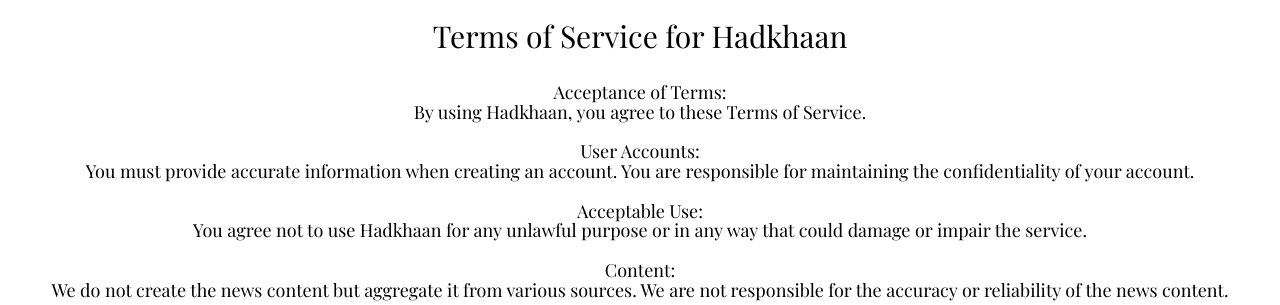
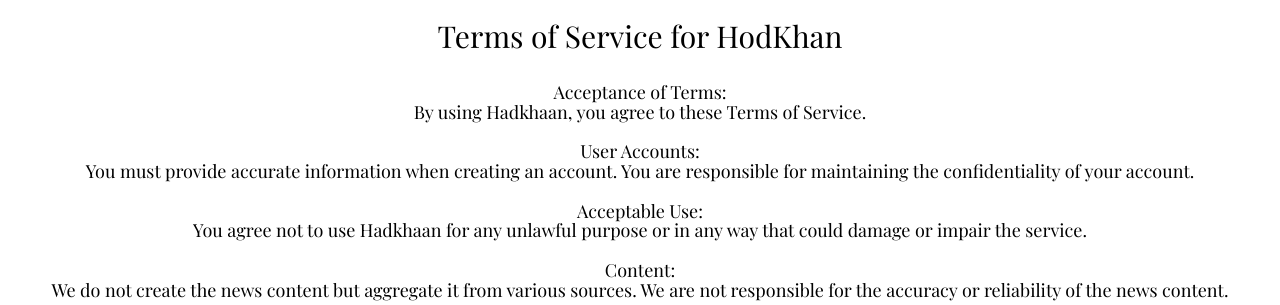
Before and after one commit to mahdiahmadi87/hodhod, a Django app: page /accounts/terms/ in a window 1280 px wide. Shown: the part 203-508 px from the top of the page. Run offline with Django 5.2, Linux system fonts and the light colour scheme; some libraries are stand-ins or nearby versions; some web fonts are replaced.

Commit message:
Modifying Hadkhaan to HodKhan

```diff
--- a/hodhoddjango/newsapp/templates/terms.html
+++ b/hodhoddjango/newsapp/templates/terms.html
@@ -5,7 +5,7 @@
 
 {% block content %}
     <div class="col-lg-12 col-md-12 text-center" style="direction: ltr;">
-        <h2>Terms of Service for Hadkhaan</h2>
+        <h2>Terms of Service for HodKhan</h2>
         <h4>
             <br>
             Acceptance of Terms:
```
